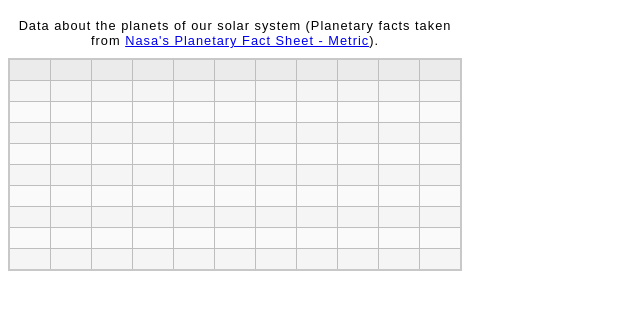
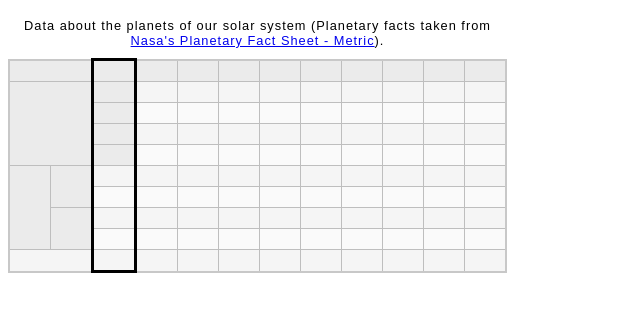
Before and after one commit to LowerHouse/planet-data-table, a plain HTML site: page index.html in a window 1280 px wide. Shown: the whole page, without its empty margins (0-640 px from the left). Drawn offline with Linux system fonts and the light colour scheme.

Commit message:
finish structure build

```diff
--- a/index.html
+++ b/index.html
@@ -13,13 +13,15 @@
         <table>
             <colgroup>
                 <col/>
+                <col/>
+                <col style="border: solid black;"/>
             </colgroup>
             <caption>Data about the planets of our solar system (Planetary facts taken from <a
                     href="http://nssdc.gsfc.nasa.gov/planetary/factsheet/">Nasa's Planetary Fact Sheet - Metric</a>).
             </caption>
             <thead>
                 <tr>
-                    <th></th>
+                    <th colspan="2"></th>
                     <th></th>
                     <th></th>
                     <th></th>
@@ -34,7 +36,57 @@
             </thead>
             <tbody>
                 <tr>
+                    <th rowspan = 4 colspan="2"></th>
+                    <th></th>
                     <td></td>
+                    <td></td>
+                    <td></td>
+                    <td></td>
+                    <td></td>
+                    <td></td>
+                    <td></td>
+                    <td></td>
+                    <td></td>
+                </tr>
+                <tr>
+                    <th></th>
+                    <td></td>
+                    <td></td>
+                    <td></td>
+                    <td></td>
+                    <td></td>
+                    <td></td>
+                    <td></td>
+                    <td></td>
+                    <td></td>
+                </tr>
+                <tr>
+                    <th></th>
+                    <td></td>
+                    <td></td>
+                    <td></td>
+                    <td></td>
+                    <td></td>
+                    <td></td>
+                    <td></td>
+                    <td></td>
+                    <td></td>
+                </tr>
+                <tr>
+                    <th></th>
+                    <td></td>
+                    <td></td>
+                    <td></td>
+                    <td></td>
+                    <td></td>
+                    <td></td>
+                    <td></td>
+                    <td></td>
+                    <td></td>
+                </tr>
+                <tr>
+                    <th rowspan="4"></th>
+                    <th rowspan="2"></th>
                     <td></td>
                     <td></td>
                     <td></td>
@@ -57,10 +109,9 @@
                     <td></td>
                     <td></td>
                     <td></td>
-                    <td></td>
                 </tr>
                 <tr>
-                    <td></td>
+                    <th rowspan="2"></th>
                     <td></td>
                     <td></td>
                     <td></td>
@@ -83,62 +134,9 @@
                     <td></td>
                     <td></td>
                     <td></td>
-                    <td></td>
                 </tr>
                 <tr>
-                    <td></td>
-                    <td></td>
-                    <td></td>
-                    <td></td>
-                    <td></td>
-                    <td></td>
-                    <td></td>
-                    <td></td>
-                    <td></td>
-                    <td></td>
-                    <td></td>
-                </tr>
-                <tr>
-                    <td></td>
-                    <td></td>
-                    <td></td>
-                    <td></td>
-                    <td></td>
-                    <td></td>
-                    <td></td>
-                    <td></td>
-                    <td></td>
-                    <td></td>
-                    <td></td>
-                </tr>
-                <tr>
-                    <td></td>
-                    <td></td>
-                    <td></td>
-                    <td></td>
-                    <td></td>
-                    <td></td>
-                    <td></td>
-                    <td></td>
-                    <td></td>
-                    <td></td>
-                    <td></td>
-                </tr>
-                <tr>
-                    <td></td>
-                    <td></td>
-                    <td></td>
-                    <td></td>
-                    <td></td>
-                    <td></td>
-                    <td></td>
-                    <td></td>
-                    <td></td>
-                    <td></td>
-                    <td></td>
-                </tr>
-                <tr>
-                    <td></td>
+                    <td colspan="2"></td>
                     <td></td>
                     <td></td>
                     <td></td>
```
Also changed, not shown: style.css (line endings or trailing spaces).
